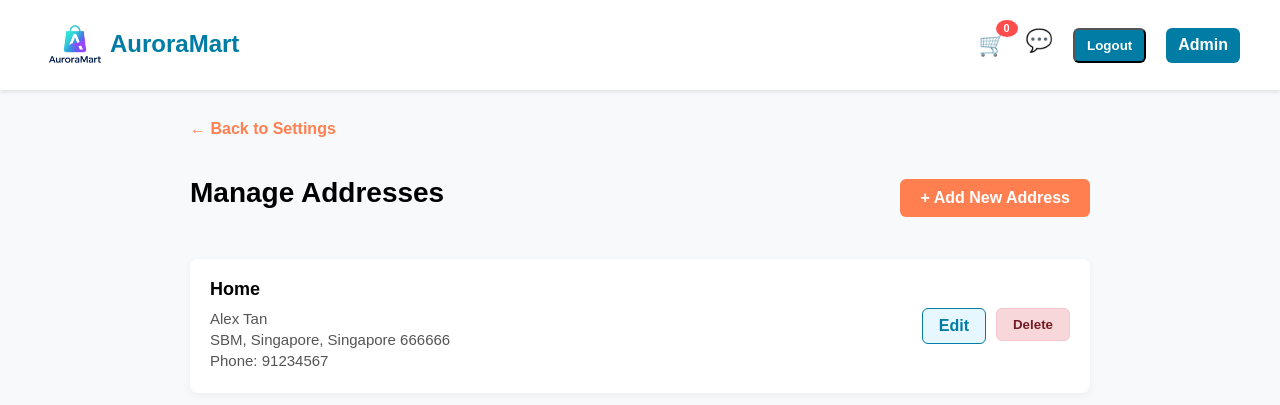
After one commit to sucrameht/aurora-mart, a Django app: page /storefront/profile/addresses/ in a window 1280 px wide. The commit adds this page. Shown: the top 405 px of the page. Run offline with Django 5.2, Linux system fonts and the light colour scheme; a user stored in the database is signed in; data comes from the database, SQL or seed files in the repository.

Commit message:
manage profile within 1 icon

```diff
--- /dev/null
+++ b/aurora_mart_proj/storefront/static/storefront/css/profile_settings.css
@@ -0,0 +1,148 @@
+/* storefront/static/storefront/css/profile_settings.css */
+
+.back-link {
+    display: inline-block;
+    margin-bottom: 20px;
+    color: #ff7f50;
+    text-decoration: none;
+    font-weight: 600;
+}
+
+.back-link:hover {
+    text-decoration: underline;
+}
+
+body {
+    background-color: #f8f9fa;
+}
+
+.settings-container {
+    max-width: 900px;
+    margin: 30px auto;
+    padding: 0 20px;
+}
+
+.settings-container h1 {
+    font-size: 28px;
+    margin-bottom: 30px;
+}
+
+.settings-grid {
+    display: grid;
+    grid-template-columns: repeat(auto-fill, minmax(250px, 1fr));
+    gap: 20px;
+}
+
+.settings-card {
+    background-color: #fff;
+    border-radius: 12px;
+    padding: 25px;
+    text-decoration: none;
+    color: inherit;
+    box-shadow: 0 4px 12px rgba(0,0,0,0.05);
+    transition: transform 0.2s, box-shadow 0.2s;
+}
+
+.settings-card:hover {
+    transform: translateY(-5px);
+    box-shadow: 0 8px 20px rgba(0,0,0,0.08);
+}
+
+.settings-card.disabled {
+    background-color: #f9f9f9;
+    cursor: not-allowed;
+    opacity: 0.6;
+}
+
+.settings-card.disabled:hover {
+    transform: none;
+    box-shadow: 0 4px 12px rgba(0,0,0,0.05);
+}
+
+.card-icon {
+    font-size: 36px;
+    margin-bottom: 15px;
+}
+
+.card-title {
+    font-size: 18px;
+    font-weight: 600;
+    margin-bottom: 8px;
+}
+
+.card-description {
+    font-size: 14px;
+    color: #666;
+    line-height: 1.5;
+}
+
+/* For Manage Addresses Page */
+.page-header {
+    display: flex;
+    justify-content: space-between;
+    align-items: center;
+    margin-bottom: 20px;
+}
+
+.btn-add-new {
+    background-color: #ff7f50;
+    color: white;
+    padding: 10px 20px;
+    border-radius: 6px;
+    text-decoration: none;
+    font-weight: 600;
+}
+
+.address-list {
+    display: flex;
+    flex-direction: column;
+    gap: 15px;
+}
+
+.address-card {
+    background-color: #fff;
+    padding: 20px;
+    border-radius: 8px;
+    display: flex;
+    justify-content: space-between;
+    align-items: center;
+    box-shadow: 0 2px 8px rgba(0,0,0,0.05);
+}
+
+.address-nickname {
+    font-size: 18px;
+    font-weight: 600;
+    margin-bottom: 10px;
+}
+
+.address-recipient, .address-full, .address-phone {
+    font-size: 15px;
+    color: #555;
+    margin-bottom: 4px;
+}
+
+.address-actions {
+    display: flex;
+    gap: 10px;
+}
+
+.action-btn {
+    padding: 8px 16px;
+    border-radius: 6px;
+    text-decoration: none;
+    font-weight: 600;
+    border: 1px solid;
+}
+
+.action-btn.edit {
+    background-color: #e6f7ff;
+    border-color: #007ca5;
+    color: #007ca5;
+}
+
+.action-btn.delete {
+    background-color: #f8d7da;
+    border-color: #f5c6cb;
+    color: #721c24;
+    cursor: pointer;
+}
--- a/aurora_mart_proj/storefront/templates/add_shipping_address.html
+++ b/aurora_mart_proj/storefront/templates/add_shipping_address.html
@@ -70,7 +70,7 @@
 
                 <button type="submit" class="complete-payment-btn">Save Address</button>
                 <br><br>
-                <a href="{% if request.GET.next == 'profile' %}{% url 'profile' %}{% else %}{% url 'checkout' %}{% endif %}" class="cancel-link">Cancel and go back</a>
+                <a href="{% if request.GET.next == 'manage_addresses' %}{% url 'manage_addresses' %}{% else %}{% url 'checkout' %}{% endif %}" class="cancel-link">Cancel and go back</a>
             </div>
         </form>
     </div>
--- a/aurora_mart_proj/storefront/templates/edit_profile.html
+++ b/aurora_mart_proj/storefront/templates/edit_profile.html
@@ -7,6 +7,7 @@
     <title>Edit Profile</title>
     <link rel="stylesheet" href="{% static 'storefront/css/storefront.css' %}">
     <link rel="stylesheet" href="{% static 'storefront/css/checkout.css' %}">
+    <link rel="stylesheet" href="{% static 'storefront/css/profile_settings.css' %}">
 </head>
 <body>
     <div class="header">
@@ -17,6 +18,7 @@
     </div>
 
     <div class="checkout-container">
+        <a href="{% url 'profile_settings' %}" class="back-link">&larr; Back to Settings</a>
         <form class="checkout-forms" method="POST" action="{% url 'edit_profile' %}">
             {% csrf_token %}
 
@@ -97,7 +99,7 @@
 
                 <button type="submit" class="complete-payment-btn">Save Changes</button>
                 <br><br>
-                <a href="{% url 'profile' %}" class="cancel-link">Cancel and go back</a>
+                <a href="{% url 'profile_settings' %}" class="cancel-link">Cancel and go back</a>
             </div>
         </form>
     </div>
--- /dev/null
+++ b/aurora_mart_proj/storefront/templates/manage_addresses.html
@@ -0,0 +1,73 @@
+{% load static %}
+<!DOCTYPE html>
+<html lang="en">
+<head>
+    <meta charset="UTF-8">
+    <meta name="viewport" content="width=device-width, initial-scale=1.0">
+    <title>Manage Addresses - AuroraMart</title>
+    <link rel="stylesheet" href="{% static 'storefront/css/storefront.css' %}">
+    <link rel="stylesheet" href="{% static 'storefront/css/profile_settings.css' %}">
+</head>
+<body>
+<div class="header">
+        <div class="logo" onclick="window.location.href='{% url 'storefront_home' %}'">
+            <img src="{% static 'storefront/images/AuroraMartLogo.png' %}" alt="AuroraMart Logo" class="logo-img">
+            <span class="logo-text">AuroraMart</span>
+        </div>
+        <div class="icons">
+            <a href="{% url 'view_cart' %}" class="icon icon-cart">
+                🛒
+                <span id="cart-count">{{ cart_item_count|default:0 }}</span>
+            </a>
+            <a href="{% url 'chat_list' %}" class="icon">💬</a>
+            <form id="logout-form" method="post" action="{% url 'auroraadmin:logout' %}" style="display:inline">
+                {% csrf_token %}
+                <button type="submit" class="logout-button">Logout</button>
+            </form>
+            {% if user.is_superuser %}
+            <a href="{% url 'auroraadmin:admin_dashboard' %}" class="admin-button">Admin</a>
+            {% endif %}
+        </div>
+    </div>
+
+    <div class="settings-container">
+        <a href="{% url 'profile_settings' %}" class="back-link">&larr; Back to Settings</a>
+        <div class="page-header">
+            <h1>Manage Addresses</h1>
+            <a href="{% url 'add_shipping_address' %}?next=manage_addresses" class="btn-add-new">+ Add New Address</a>
+        </div>
+
+        {% if messages %}
+            <div class="messages-container">
+                {% for message in messages %}
+                    <div class="message {{ message.tags }}">{{ message }}</div>
+                {% endfor %}
+            </div>
+        {% endif %}
+
+        <div class="address-list">
+            {% for address in addresses %}
+                <div class="address-card">
+                    <div class="address-details">
+                        <div class="address-nickname">{{ address.nickname }}</div>
+                        <div class="address-recipient">{{ address.first_name }} {{ address.last_name }}</div>
+                        <div class="address-full">
+                            {{ address.address }}, {{ address.city }}, {{ address.state }} {{ address.postal_code }}
+                        </div>
+                        <div class="address-phone">Phone: {{ address.phone }}</div>
+                    </div>
+                    <div class="address-actions">
+                        <a href="{% url 'edit_shipping_address' address.pk %}" class="action-btn edit">Edit</a>
+                        <form action="{% url 'delete_shipping_address' address.pk %}" method="POST" onsubmit="return confirm('Are you sure you want to delete this address?');">
+                            {% csrf_token %}
+                            <button type="submit" class="action-btn delete">Delete</button>
+                        </form>
+                    </div>
+                </div>
+            {% empty %}
+                <p>You have no saved addresses. Add one to get started!</p>
+            {% endfor %}
+        </div>
+    </div>
+</body>
+</html>
--- a/aurora_mart_proj/storefront/templates/profile.html
+++ b/aurora_mart_proj/storefront/templates/profile.html
@@ -49,8 +49,7 @@
                     <div class="card-header">
                         <h2>Account Info</h2>
                         <div class="card-header-icons">
-                            <a href="{% url 'edit_profile' %}" class="card-icon-link" title="Edit Profile">✎</a>
-                            <a href="{% url 'add_shipping_address' %}?next=profile" class="card-icon-link" title="Add New Address">📍</a>
+                            <a href="{% url 'profile_settings' %}" class="card-icon-link" title="Settings">✏️</a>
                         </div>
                     </div>
 
--- a/aurora_mart_proj/storefront/urls.py
+++ b/aurora_mart_proj/storefront/urls.py
@@ -16,4 +16,9 @@ urlpatterns = [
     path('chat/start/<str:sku_code>/', StartChatView.as_view(), name='start_chat'),
     path('chat/thread/<int:thread_id>/', ChatThreadView.as_view(), name='chat_thread'),
     path('product/<str:sku_code>/', ProductDetailView.as_view(), name='product_detail'),
+
+    path('profile/settings/', ProfileSettingsView.as_view(), name='profile_settings'),
+    path('profile/addresses/', ManageAddressesView.as_view(), name='manage_addresses'),
+    path('profile/addresses/edit/<int:pk>/', EditShippingAddressView.as_view(), name='edit_shipping_address'),
+    path('profile/addresses/delete/<int:pk>/', DeleteShippingAddressView.as_view(), name='delete_shipping_address'),
 ]
--- a/aurora_mart_proj/storefront/views.py
+++ b/aurora_mart_proj/storefront/views.py
@@ -914,8 +914,6 @@ class ProductDetailView(DetailView):
         context = super().get_context_data(**kwargs)
         product = self.get_object()
 
-        # Get reviews for this product
-        # We filter OrderItems that have a rating or a text review
         context['reviews'] = OrderItem.objects.filter(
             product=product
         ).filter(
@@ -945,4 +943,59 @@ class ProductDetailView(DetailView):
             )['total_quantity'] or 0
         else:
             context['cart_item_count'] = self.request.session.get('cart_item_count', 0)
+
         return context
+
+class ProfileSettingsView(LoginRequiredMixin, View):
+    template_name = 'profile_settings.html'
+
+    def get(self, request, *args, **kwargs):
+        return render(request, self.template_name)
+
+
+class ManageAddressesView(LoginRequiredMixin, ListView):
+    model = ShippingAddress
+    template_name = 'manage_addresses.html'
+    context_object_name = 'addresses'
+
+    def get_queryset(self):
+        return ShippingAddress.objects.filter(user=self.request.user).order_by('nickname')
+
+
+class EditShippingAddressView(LoginRequiredMixin, View):
+    template_name = 'edit_shipping_address.html'
+
+    def get(self, request, *args, **kwargs):
+        address = get_object_or_404(ShippingAddress, pk=self.kwargs['pk'], user=request.user)
+        return render(request, self.template_name, {'address': address})
+
+    def post(self, request, *args, **kwargs):
+        address = get_object_or_404(ShippingAddress, pk=self.kwargs['pk'], user=request.user)
+
+        address.nickname = request.POST.get('nickname')
+        address.first_name = request.POST.get('first_name')
+        address.last_name = request.POST.get('last_name')
+        address.phone = request.POST.get('phone')
+        address.address = request.POST.get('address')
+        address.city = request.POST.get('city')
+        address.state = request.POST.get('state')
+        address.postal_code = request.POST.get('postal_code')
+
+        try:
+            address.save()
+            messages.success(request, f"Address '{address.nickname}' updated successfully.")
+        except Exception as e:
+            messages.error(request, f"Error updating address: {e}")
+
+        return redirect('manage_addresses')
+
+
+class DeleteShippingAddressView(LoginRequiredMixin, View):
+    def post(self, request, *args, **kwargs):
+        address = get_object_or_404(ShippingAddress, pk=self.kwargs['pk'], user=request.user)
+        try:
+            address.delete()
+            messages.success(request, "Address deleted successfully.")
+        except Exception as e:
+            messages.error(request, f"Error deleting address: {e}")
+        return redirect('manage_addresses')
```
Also changed, not shown: aurora_mart_proj/storefront/templates/edit_shipping_address.html (added, +72 -0 lines), aurora_mart_proj/storefront/templates/profile_settings.html (added, +55 -0 lines).
